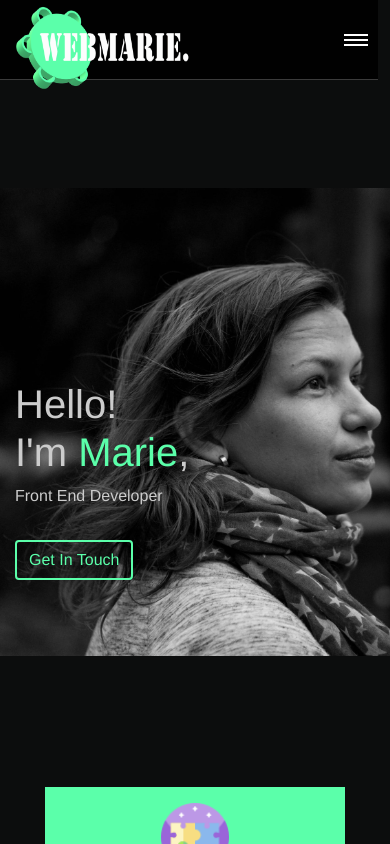
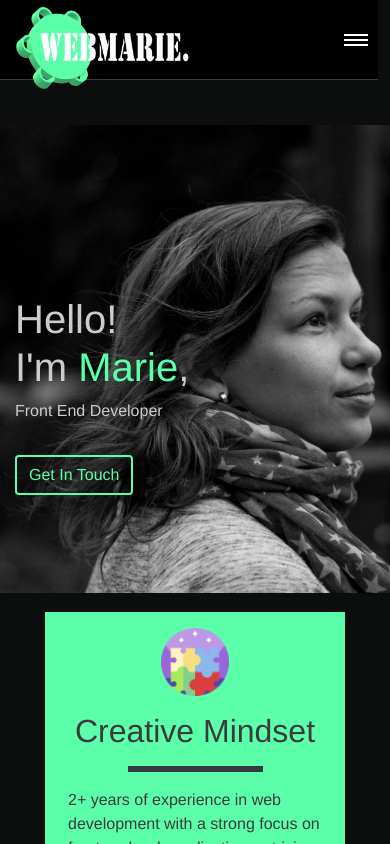
Before and after one commit to MarieBerezhna/portfolio, a Vue app: page / in a window 390 px wide. Built offline with nearby package versions, Linux system fonts and the light colour scheme.

Commit message:
home page mobile fix + projects font

```diff
--- a/src/components/HelloWorld.vue
+++ b/src/components/HelloWorld.vue
@@ -23,7 +23,8 @@
       <div class="container-fluid  d-flex justify-content-end">
         <div class="row col-md-10">
 
-          <div v-for="box in this.$store.state.boxes" :key="box.id" class="infobox-outer col-12 col-md-4 my-5 my-md-1">
+          <div v-for="box in this.$store.state.boxes" :key="box.id"
+          class="infobox-outer col-12 col-md-4 my-5 my-md-1">
             <div class="infobox text-center mb-5" @mouseenter="boxHover" @mouseleave="boxHover"
               :class="{highlighted: box.highlighted}">
               <div class="img mx-auto">
@@ -84,7 +85,7 @@
 <style lang="scss" scoped>
   #profile-image {
     padding-left: 0;
-    height: 100vh;
+    height: 85vh;
     width: 100%;
     background-image: url(../assets/grey.jpg);
     background-size: 120%;
@@ -93,11 +94,13 @@
   }
 
   .greet {
-    top: 45vh;
+    top: 35vh;
     animation-duration: 3s;
     animation-name: slidein;
   }
-
+  .infobox-outer:first-child {
+    margin-top: 0 !important;
+  }
   .infobox-outer {
     position: relative;
     color: #fff;
@@ -135,13 +138,14 @@
 
   @media (min-width: 992px) {
     #profile-image {
+      height: 100vh;
       background-size: 90%;
       background-position: left;
     }
 
     .greet {
       left: 45vw;
-
+      top: 45vh;
     }
 
     .infobox {
--- a/src/components/SectionProjects.vue
+++ b/src/components/SectionProjects.vue
@@ -168,7 +168,7 @@
                     font-size: unset;
 
                     h5 {
-                        font-size: 3rem;
+                        font-size: 2rem;
                     }
                 }
             }
@@ -206,6 +206,9 @@
         .project {
             width: 33.33vw;
             height: 33vw;
+            &:hover .content h5 {
+                font-size: 3rem !important;
+            }
         }
     }
 </style>
```
